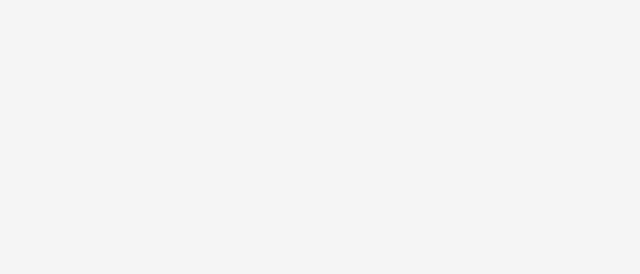
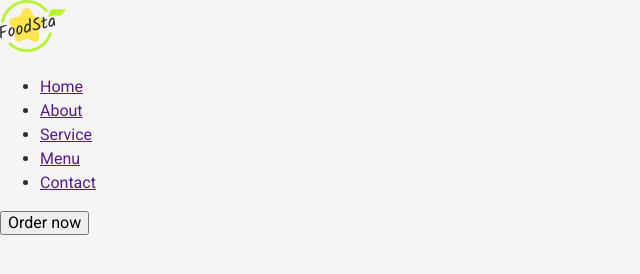
Before and after one commit to Uxooss/food-sta-team-project, a plain HTML site: page index.html in a window 1280 px wide. Shown: the whole page, without its empty margins (0-640 px from the left). Drawn offline with nearby package versions, Linux system fonts and the light colour scheme.

Commit message:
Структура Header

```diff
--- a/index.html
+++ b/index.html
@@ -27,6 +27,21 @@
   </head>
   <body>
     <!--todo ========  Header ======== Sergiy-->
+  <header class="header">
+    <div class="container">
+      <a href="" class="logo"><img src="./images/logo.svg" alt="logo" width="66" height="52"></a>
+      <nav class="navigathion">
+        <ul class="navigathion-list">
+          <li class="navigathion-item"><a href="" class="navigathion-link">Home</a></li>
+          <li class="navigathion-item"><a href="" class="navigathion-link">About</a></li>
+          <li class="navigathion-item"><a href="" class="navigathion-link">Service</a></li>
+          <li class="navigathion-item"><a href="" class="navigathion-link">Menu</a></li>
+          <li class="navigathion-item"><a href="" class="navigathion-link">Contact</a></li>
+        </ul>
+      </nav>
+      <button class="header-btn" type="button">Order now</button>
+    </div>
+  </header>
 
     <!--todo ======== Hero =====  Marichka -->
 
```
